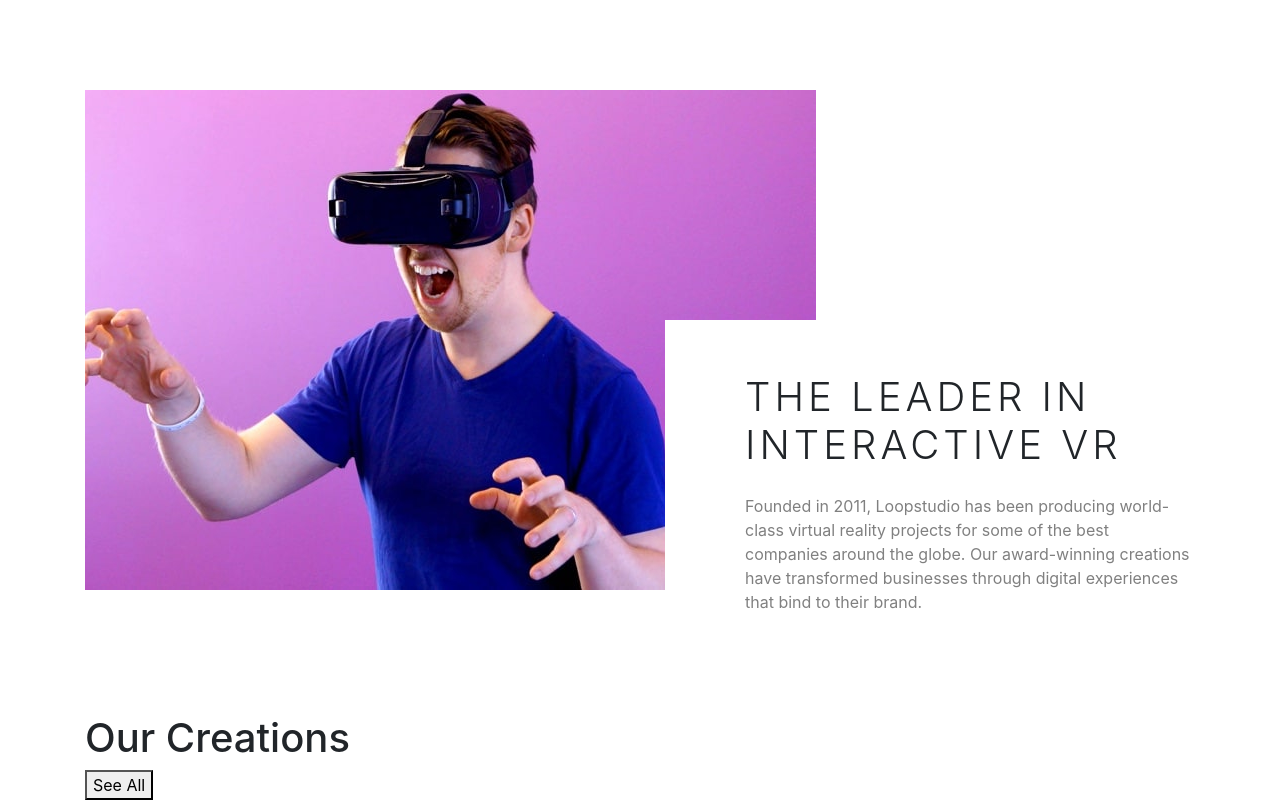
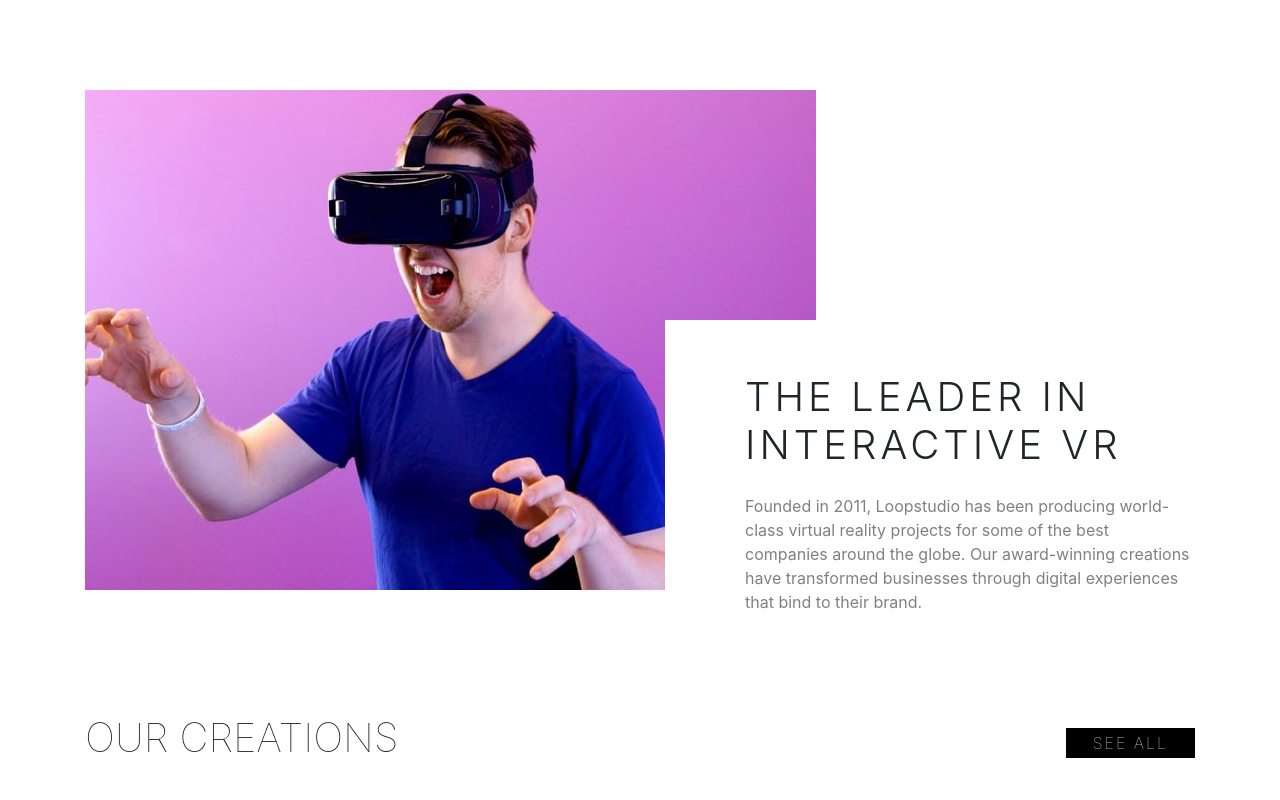
Before and after one commit to G3nK3n/Loopstudio_Landing_Page, a React (Create React App) app in the folder landing-page/: page / in a window 1280 px wide. Shown: the part 897-1697 px from the top of the page. After the commit the page ends 1667 px from the top, so only its background shows below. Built offline with nearby package versions, Linux system fonts and the light colour scheme.

Commit message:
Fixed Button and Title

```diff
--- a/landing-page/src/Components/MainBody/BottomBody/BottomBody.js
+++ b/landing-page/src/Components/MainBody/BottomBody/BottomBody.js
@@ -9,9 +9,13 @@ const bottombody = () => (
         <Container>
             <Row>
                 <Col>
-                    <div>
-                        <h1>Our Creations</h1>
-                        <button>See All</button>
+                    <div className={classes.OurCreationTitle}>
+                        <h1>OUR CREATIONS</h1>
+                    </div>
+                </Col>
+                <Col>
+                    <div className={classes.SeeAllButton}>
+                        <button>SEE ALL</button>
                     </div>
                 </Col>
             </Row>
--- a/landing-page/src/Components/MainBody/BottomBody/BottomBody.module.css
+++ b/landing-page/src/Components/MainBody/BottomBody/BottomBody.module.css
@@ -1,3 +1,18 @@
 .BottomBodyContainer {
     margin-top: 100px;
 }
+
+.SeeAllButton button{
+    margin-top: 14px;
+    float: right;
+    background:black;
+    color:white;
+    padding: 3px 27px;
+    font-weight: 100;
+    letter-spacing: 2px;
+    border: none;
+}
+
+.OurCreationTitle h1 {
+    font-weight:100;
+}
```
